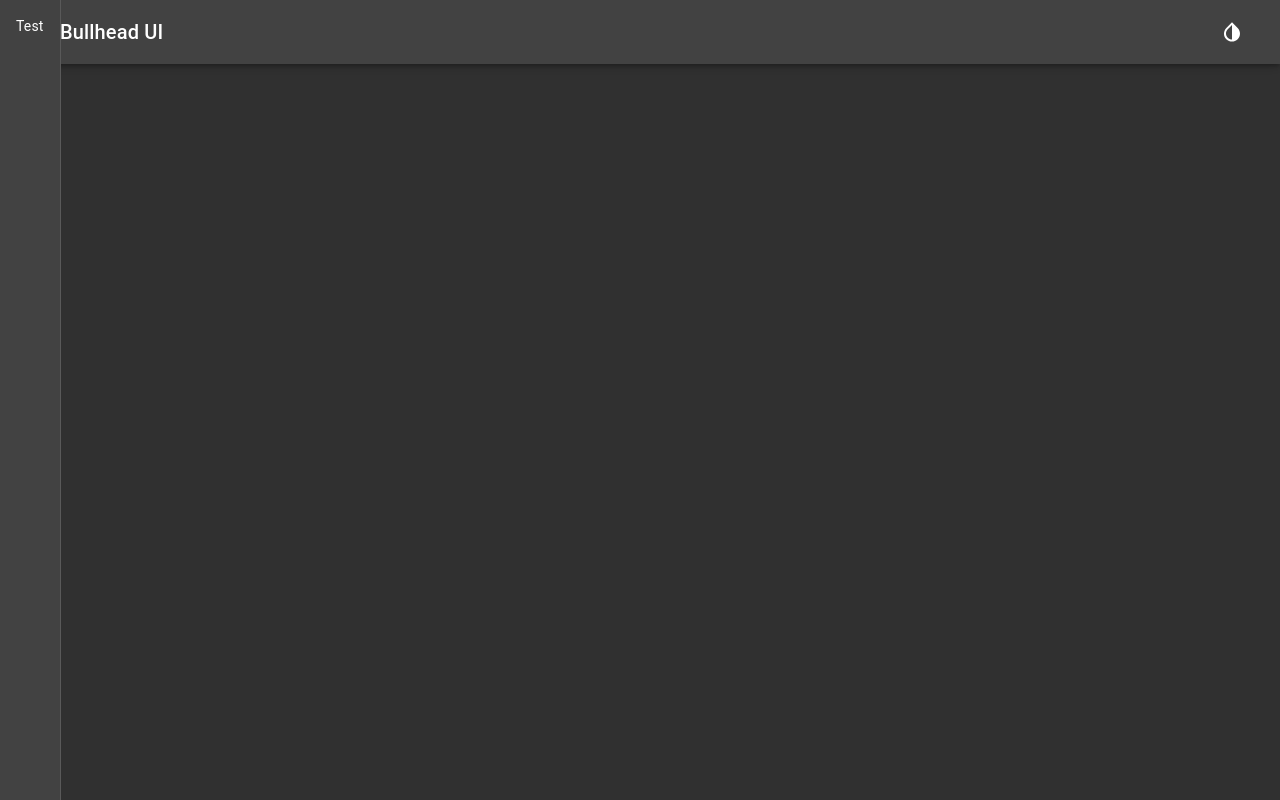
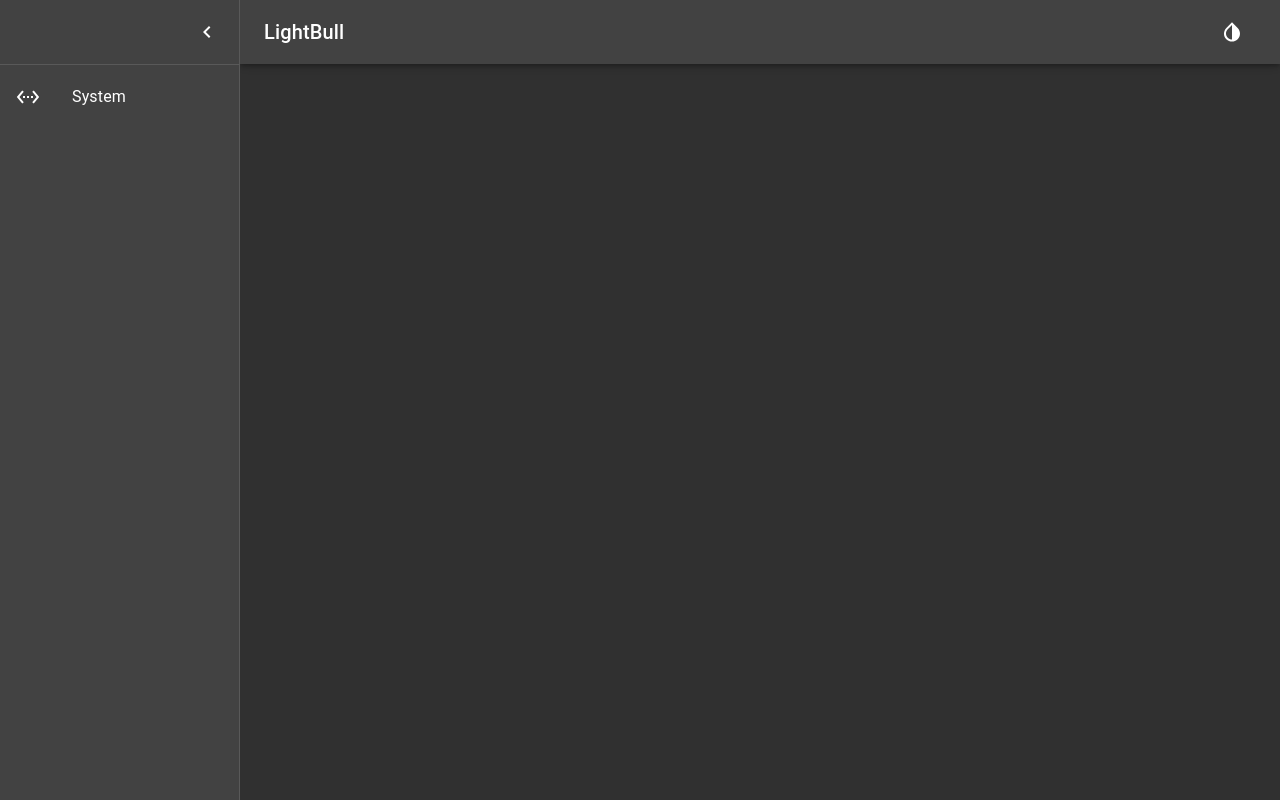
Before and after one commit to andrekupka/bullhead-control-ui, a React (Create React App) app: page / in a window 1280 px wide. Both pictures are taken after a click on the button 36 px from the left and 32 px from the top of the page. Built offline with nearby package versions, Linux system fonts and the light colour scheme.

Commit message:
add navigation drawer

```diff
--- a/package.json
+++ b/package.json
@@ -5,12 +5,15 @@
   "dependencies": {
     "@material-ui/core": "^4.3.3",
     "@material-ui/icons": "^4.2.1",
+    "@material-ui/styles": "^4.3.3",
+    "@types/classnames": "^2.2.9",
     "@types/jest": "24.0.18",
     "@types/node": "12.7.2",
     "@types/react": "16.9.2",
     "@types/react-dom": "16.9.0",
     "@types/react-redux": "^7.1.2",
     "@types/redux": "^3.6.0",
+    "classnames": "^2.2.6",
     "react": "^16.9.0",
     "react-dom": "^16.9.0",
     "react-redux": "^7.1.1",
--- a/src/bullhead/Bullhead.tsx
+++ b/src/bullhead/LightBull.tsx
@@ -1,14 +1,14 @@
 import React, {useMemo} from 'react';
 import {createMuiTheme, CssBaseline, MuiThemeProvider} from '@material-ui/core';
 import {NavigationBar} from './components/navigation/NavigationBar';
-import {BullheadState} from './state';
+import {LightBullState} from './state';
 import {connect} from 'react-redux';
 
 interface Props {
     isDark: boolean;
 }
 
-const PureBullhead = (props: Props) => {
+const PureLightBull = (props: Props) => {
     const theme = useMemo(() => createMuiTheme({
         palette: {
             type: props.isDark ? 'dark' : 'light'
@@ -17,21 +17,19 @@ const PureBullhead = (props: Props) => {
 
     return (
         <MuiThemeProvider theme={theme}>
-            <div>
+            <div style={{display: 'flex'}}>
                 <CssBaseline/>
-                <div>
-                    <NavigationBar/>
-                </div>
+                <NavigationBar/>
             </div>
         </MuiThemeProvider>
     );
 };
 
-const mapStateToProps = (state: BullheadState) => ({
+const mapStateToProps = (state: LightBullState) => ({
     isDark: state.theme.isDark
 });
 
 
-export const Bullhead = connect(
+export const LightBull = connect(
     mapStateToProps
-)(PureBullhead);
+)(PureLightBull);
--- a/src/bullhead/components/navigation/NavigationBar.tsx
+++ b/src/bullhead/components/navigation/NavigationBar.tsx
@@ -1,28 +1,58 @@
-import {AppBar, ClickAwayListener, IconButton, Toolbar, Typography} from '@material-ui/core';
+import {AppBar, createStyles, IconButton, makeStyles, Theme, Toolbar, Typography} from '@material-ui/core';
 import MenuIcon from '@material-ui/icons/Menu';
+import classNames from 'classnames';
 import React, {useState} from 'react';
-import {NavigationMenu} from './NavigationMenu';
+import {DRAWER_WIDTH} from '../shared/ui-constants';
+import {NavigationDrawer} from './NavigationDrawer';
 import {ToggleThemeButton} from './ToggleThemeButton';
+
+const drawerWidth = 240;
+
+const useStyles = makeStyles((theme: Theme) => createStyles({
+    appBar: {
+        transition: theme.transitions.create(['margin', 'width'], {
+            easing: theme.transitions.easing.sharp,
+            duration: theme.transitions.duration.leavingScreen
+        })
+    },
+    appBarShift: {
+        width: `calc(100% - ${DRAWER_WIDTH}px)`,
+        marginLeft: DRAWER_WIDTH,
+        transition: theme.transitions.create(['margin', 'width'], {
+            easing: theme.transitions.easing.easeOut,
+            duration: theme.transitions.duration.enteringScreen
+        })
+    },
+    hide: {
+        display: 'none'
+    }
+}));
 
 export const NavigationBar = () => {
     const [showNavigation, setShowNavigation] = useState(false);
-
-    const toggleShowNavigation = () => setShowNavigation(!showNavigation);
+    const classes = useStyles();
 
     return (
         <>
-            <AppBar position='fixed' color='inherit'>
+            <AppBar position='fixed'
+                    color='inherit'
+                    className={classNames(classes.appBar, showNavigation && classes.appBarShift)}
+            >
                 <Toolbar>
-                    <IconButton edge='start' color='inherit' onClick={() => toggleShowNavigation()}>
+                    <IconButton edge='start'
+                                color='inherit'
+                                className={classNames(showNavigation && classes.hide)}
+                                onClick={() => setShowNavigation(true)}
+                    >
                         <MenuIcon/>
                     </IconButton>
                     <Typography variant='h6' style={{flex: 1}}>
-                        Bullhead UI
+                        LightBull
                     </Typography>
                     <ToggleThemeButton/>
                 </Toolbar>
             </AppBar>
-            <NavigationMenu isOpen={showNavigation}/>
+            <NavigationDrawer isOpen={showNavigation} close={() => setShowNavigation(false)}/>
         </>
     );
 };
--- /dev/null
+++ b/src/bullhead/components/navigation/NavigationDrawer.tsx
@@ -0,0 +1,71 @@
+import React from 'react';
+import {
+    createStyles,
+    Divider,
+    Drawer,
+    IconButton,
+    List,
+    ListItem,
+    ListItemIcon,
+    ListItemText,
+    makeStyles,
+    Theme
+} from '@material-ui/core';
+import ChevronLeftIcon from '@material-ui/icons/ChevronLeft';
+import SettingsEthernetIcon from '@material-ui/icons/SettingsEthernet';
+import {DRAWER_WIDTH} from '../shared/ui-constants';
+
+interface Props {
+    isOpen: boolean;
+    close: () => void;
+}
+
+
+const useStyles = makeStyles((theme: Theme) => createStyles({
+    drawer: {
+        width: DRAWER_WIDTH,
+        flexShrink: 0
+    },
+    drawerPaper: {
+        width: DRAWER_WIDTH
+    },
+    drawerHeader: {
+        display: 'flex',
+        alignItems: 'center',
+        padding: theme.spacing(0, 1),
+        ...theme.mixins.toolbar,
+        justifyContent: 'flex-end'
+    }
+}));
+
+export const NavigationDrawer = (props: Props) => {
+    const classes = useStyles();
+
+    return (
+        <Drawer variant="persistent"
+                anchor="left"
+                open={props.isOpen}
+                className={classes.drawer}
+                classes={{
+                    paper: classes.drawerPaper
+                }}
+        >
+            <div className={classes.drawerHeader}>
+                <IconButton onClick={() => props.close()}>
+                    <ChevronLeftIcon/>
+                </IconButton>
+            </div>
+            <Divider/>
+            <List>
+                <ListItem button>
+                    <ListItemIcon>
+                        <SettingsEthernetIcon/>
+                    </ListItemIcon>
+                    <ListItemText>
+                        System
+                    </ListItemText>
+                </ListItem>
+            </List>
+        </Drawer>
+    );
+};
--- a/src/bullhead/components/navigation/NavigationMenu.tsx
+++ /dev/null
@@ -1,18 +0,0 @@
-import {Drawer, List, ListItem} from '@material-ui/core';
-import React from 'react';
-
-interface Props {
-    isOpen: boolean;
-}
-
-export const NavigationMenu = (props: Props) => {
-    return (
-        <Drawer variant="persistent" open={props.isOpen}>
-            <List>
-                <ListItem>
-                    Test
-                </ListItem>
-            </List>
-        </Drawer>
-    );
-};
--- /dev/null
+++ b/src/bullhead/components/shared/ui-constants.ts
@@ -0,0 +1 @@
+export const DRAWER_WIDTH = 240;
--- a/src/bullhead/state/index.ts
+++ b/src/bullhead/state/index.ts
@@ -1,8 +1,8 @@
 import {combineReducers} from 'redux';
 import {themeReducer} from './theme/reducer';
 
-export const bullheadReducer = combineReducers({
+export const lightBullReducer = combineReducers({
     theme: themeReducer
 });
 
-export type BullheadState = ReturnType<typeof bullheadReducer>;
+export type LightBullState = ReturnType<typeof lightBullReducer>;
--- a/src/bullhead/store.ts
+++ b/src/bullhead/store.ts
@@ -1,8 +1,8 @@
 import {createStore} from 'redux';
-import {bullheadReducer} from './state';
+import {lightBullReducer} from './state';
 import {composeWithDevTools} from 'redux-devtools-extension';
 
 export const store = createStore(
-    bullheadReducer,
+    lightBullReducer,
     composeWithDevTools()
 );
--- a/src/index.tsx
+++ b/src/index.tsx
@@ -2,12 +2,12 @@ import React from 'react';
 import ReactDOM from 'react-dom';
 import {Provider} from 'react-redux';
 import * as serviceWorker from './serviceWorker';
-import {Bullhead} from './bullhead/Bullhead';
+import {LightBull} from './bullhead/LightBull';
 import {store} from './bullhead/store';
 
 ReactDOM.render(
     <Provider store={store}>
-        <Bullhead/>
+        <LightBull/>
     </Provider>,
     document.getElementById('root')
 );
```
Also changed, not shown: 1 other file (tests, documents, lock files or other folders).
